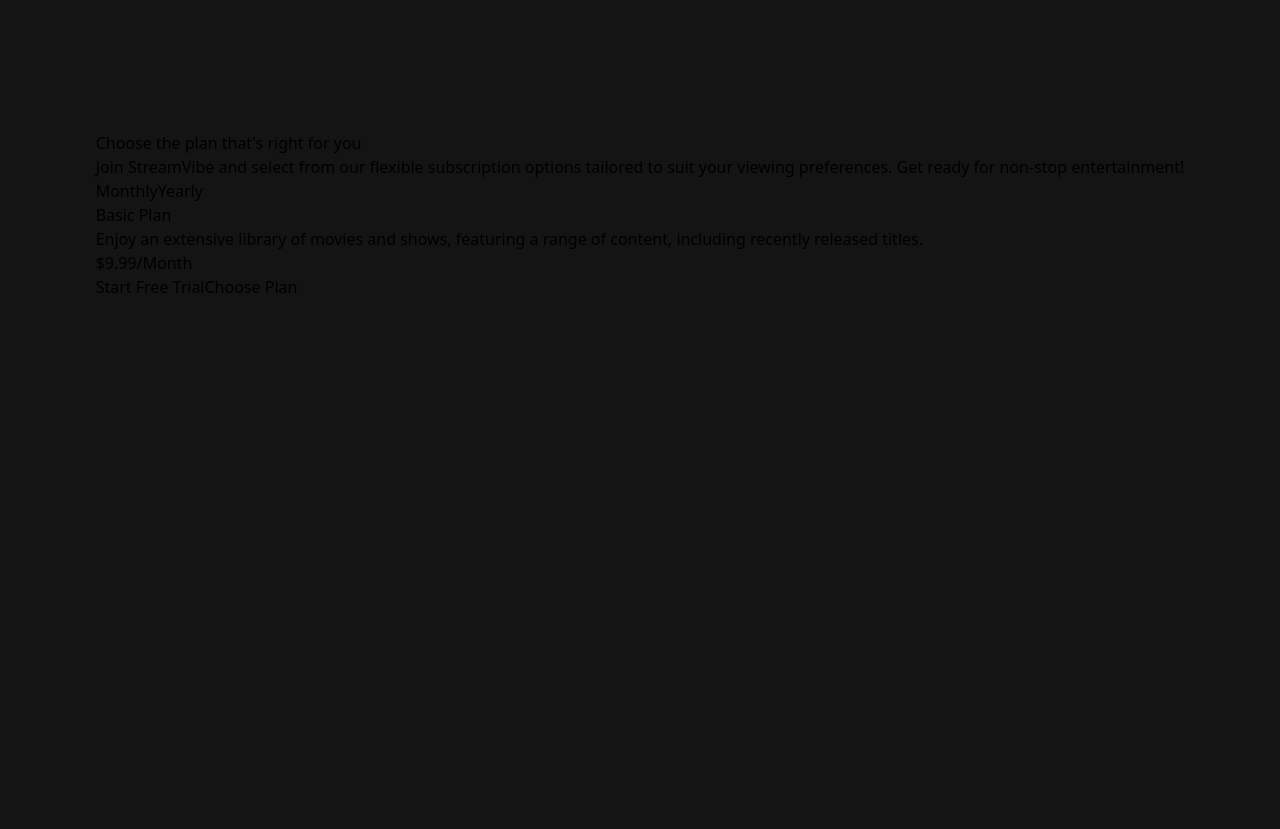
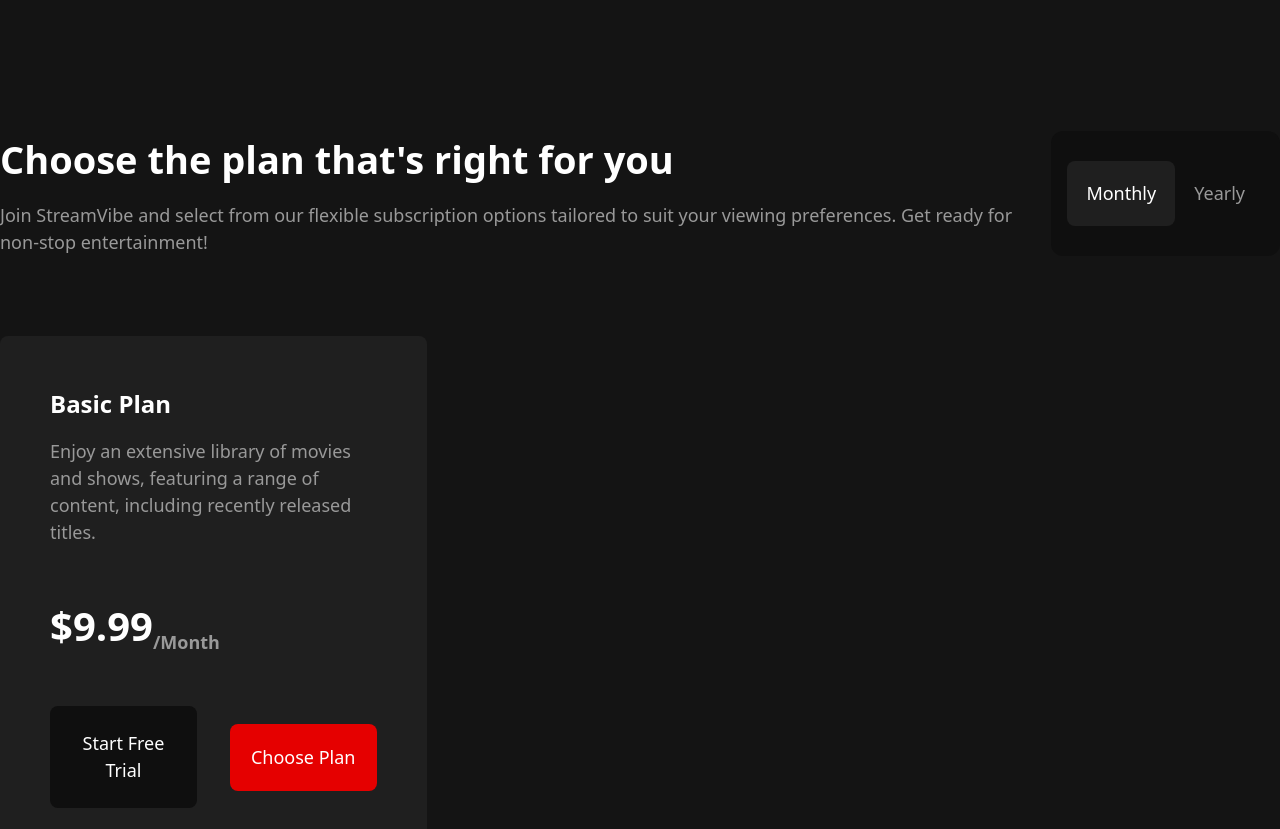
Before and after one commit to Tornike512/StreamVibe, a React (Vite) app: page / in a window 1280 px wide. Shown: the part 1000-1829 px from the top of the page. Before the commit the page ends 1299 px from the top, so only its background shows below. Built offline with nearby package versions, Linux system fonts and the light colour scheme; no server answers.

Commit message:
Add: Plan Section Style

```diff
--- a/src/pages/HomePage/PlanSection/PlanSection.tsx
+++ b/src/pages/HomePage/PlanSection/PlanSection.tsx
@@ -1,31 +1,45 @@
 export function PlanSection() {
   return (
-    <section>
-      <div>
+    <section className="max-w-[1920px] w-full mb-[150px]">
+      <div className="flex justify-between mb-[80px]">
         <div>
-          <h2>Choose the plan that's right for you</h2>
-          <p>
+          <h2 className="text-[#ffffff] text-[38px] font-bold mb-[14px]">
+            Choose the plan that's right for you
+          </h2>
+          <p className="text-[18px] text-[#999999]">
             Join StreamVibe and select from our flexible subscription options
             tailored to suit your viewing preferences. Get ready for non-stop
             entertainment!
           </p>
         </div>
-        <div>
-          <button>Monthly</button>
-          <button>Yearly</button>
+        <div className="bg-[#0F0F0F] rounded-[12px] flex justify-between items-center p-[16px]">
+          <button className="rounded-[8px] bg-[#1F1F1F] p-[19px] text-[18px] text-[#ffffff]">
+            Monthly
+          </button>
+          <button className="rounded-[8px] p-[19px] text-[#999999] text-[18px] ">
+            Yearly
+          </button>
         </div>
       </div>
-      <ul>
-        <li>
-          <h3>Basic Plan</h3>
-          <p>
+      <ul className="grid grid-cols-[1fr_1fr_1fr] gap-y-[30px]">
+        <li className="rounded-[8px] bg-[#1F1F1F] p-[50px]">
+          <h3 className="text-[#ffffff] text-[24px] font-bold mb-[16px]">
+            Basic Plan
+          </h3>
+          <p className="text-[18px] text-[#999999] mb-[50px]">
             Enjoy an extensive library of movies and shows, featuring a range of
             content, including recently released titles.
           </p>
-          <h2>$9.99/Month</h2>
-          <div>
-            <button>Start Free Trial</button>
-            <button>Choose Plan</button>
+          <h2 className="flex items-end text-[#ffffff] text-[40px] mb-[50px] font-bold">
+            $9.99<p className="text-[18px] text-[#999999]">/Month</p>
+          </h2>
+          <div className="flex items-center justify-between">
+            <button className="w-[45%] bg-[#0F0F0F] rounded-[8px] p-[24px] text-[#ffffff] text-[18px] hover:bg-[#404040]">
+              Start Free Trial
+            </button>
+            <button className="w-[45%] h-fit bg-[#E50000] text-[#ffffff] text-[18px] p-[20px] rounded-[8px] hover:bg-[#FF3333]">
+              Choose Plan
+            </button>
           </div>
         </li>
       </ul>
```
